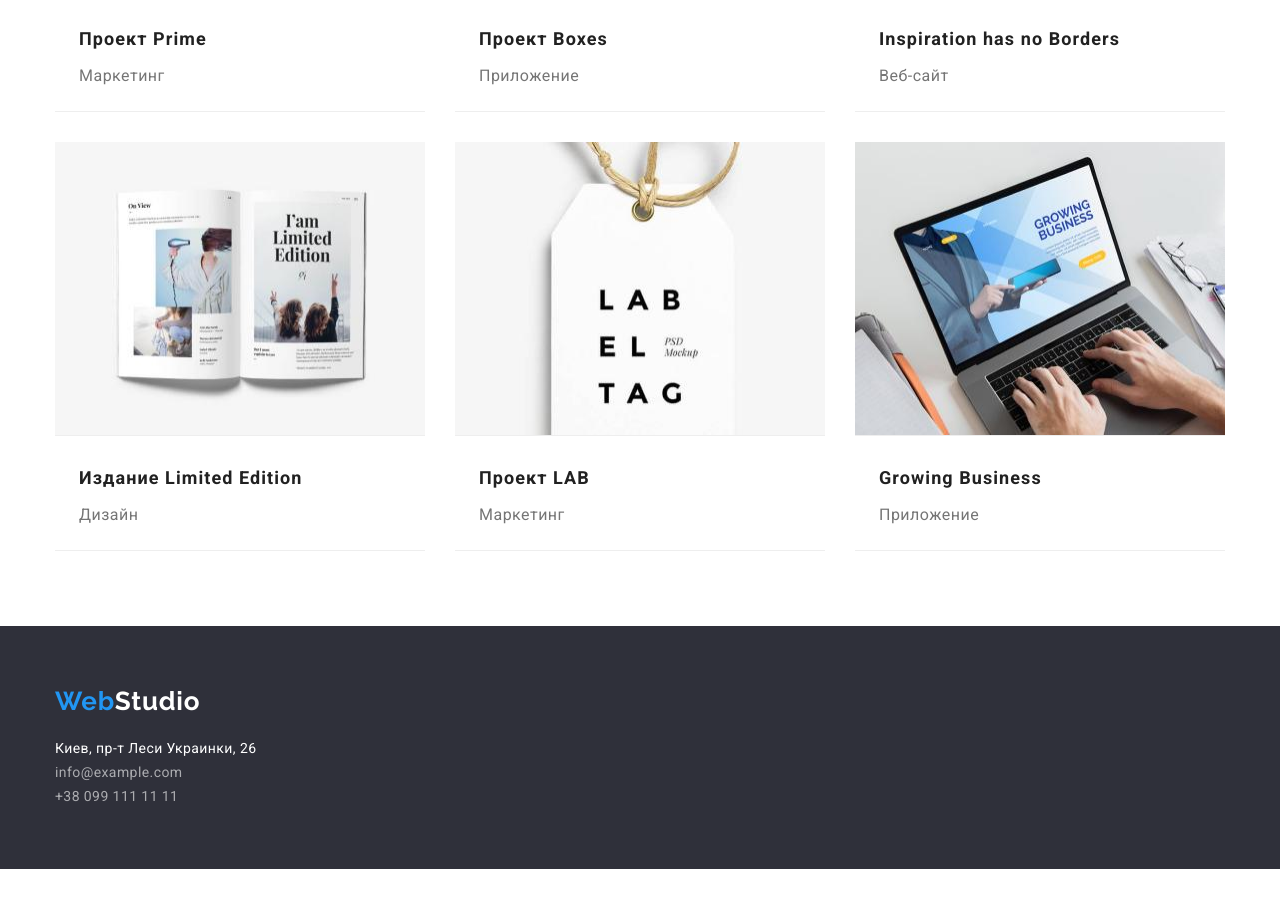
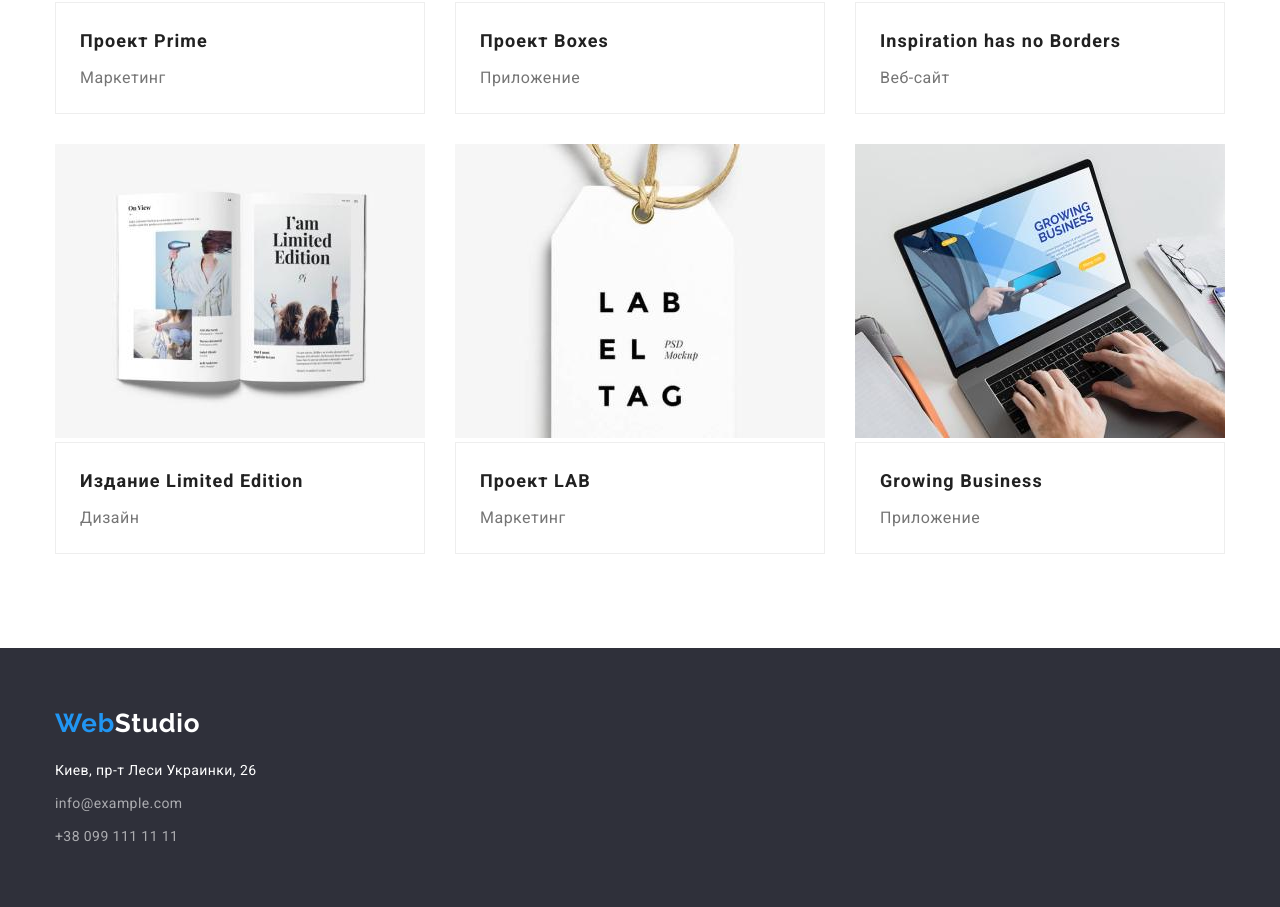
Before and after one commit to LudmilaAliarova/goit-markup-hw-03, a plain HTML site: page portfolio.html in a window 1280 px wide. Shown: the part 1001-1908 px from the top of the page. Before the commit the page ends 1870 px from the top, so only its background shows below. Drawn offline with nearby package versions, Linux system fonts and the light colour scheme.

Commit message:
change pf-btn. footer. paddings

```diff
--- a/css/styles.css
+++ b/css/styles.css
@@ -153,7 +153,7 @@ header {
 }
 
 /*---------hero-----------*/
-.hero-container {
+.hero {
   padding-top: 200px;
   padding-bottom: 200px;
 }
@@ -222,7 +222,7 @@ header {
 }
 
 /*---------works-----------*/
-.works-container {
+.works {
   padding-bottom: 94px;
 }
 .works-title {
@@ -280,9 +280,15 @@ header {
 }
 
 /*---------footer-----------*/
-.footer-container {
+footer {
   padding-top: 60px;
   padding-bottom: 60px;
+}
+.footer-item {
+margin-bottom: 9px;
+}
+.footer-item:last-child {
+  margin-bottom: 0;
 }
 .footer-logo {
   margin-bottom: 20px;
@@ -292,14 +298,12 @@ header {
   line-height: 1.71;
   letter-spacing: 0.03em;
   color: var(--text-light-color);
-  margin-bottom: 9px;
-}
+  }
 .footer-mail {
   font-size: 14px;
   line-height: 1.71;
   letter-spacing: 0.03em;
   color: rgba(255, 255, 255, 0.6);
-  margin-bottom: 9px;
 }
 .footer-tel {
   font-size: 14px;
@@ -310,13 +314,12 @@ header {
 
 /*---------portfolio-----------*/
 
-.pf-container {
-  padding-top: 94px;
-  padding-bottom: 75px;
-}
-
 .btn-container {
   margin-bottom: 35px;
+}
+.portfolio {
+  margin-left: -30px;
+  margin-bottom: -30px;
 }
 .btn-list {
   padding-bottom: 16px;
@@ -324,7 +327,7 @@ header {
   justify-content: center;
 }
 .btn-item:not(:last-child) {
-  margin-right: 30px;
+  margin-right: 8px;
 }
 .btn-item:last-child {
   margin-right: 0;
@@ -349,24 +352,21 @@ header {
 .pf-list {
   display: flex;
   flex-wrap: wrap;
-  margin-left: -30px;
-  margin-bottom: -30px;
+  /*margin-left: -30px;
+  margin-bottom: -30px;*/
 }
 .pf-item {
   flex-basis: calc((100% - 90px) / 3);
   margin-left: 30px;
   margin-bottom: 30px;
-  padding-bottom: 20px;
-  border-bottom: 1px solid #eeeeee;
+
 }
-.pf-img {
-  margin-bottom: 20px;
-  border-bottom: 1px solid #eeeeee;
+.pf-item:nth-last-child(- n + 3) {
+  margin-bottom: 0;
 }
 .pf-description {
-  width: 322;
-  margin-left: 24px;
-  margin-right: 24px;
+  padding: 20px 24px;
+  border: 1px solid #eeeeee;
 }
 .pf-project {
   font-weight: bold;
--- a/portfolio.html
+++ b/portfolio.html
@@ -52,7 +52,7 @@
     </div>
   </header>
   <main>
-    <section>
+    <section class="section">
       <div class="container pf-container">
         <div class="btn-container">
           <ul class="list btn-list">
@@ -75,6 +75,7 @@
         </div>
         <h1 class="visually-hidden"></h1>
         <h2 class="visually-hidden"></h2>
+        <div class="portfolio">
         <ul class="list pf-list">
           <li class="pf-item">
             <img class="pf-img" src="./images/pf-01-tehnokryak.jpg" alt="Технокряк" width="370" height="294" />
@@ -159,6 +160,7 @@
           </li>
         </ul>
       </div>
+      </div>
     </section>
   </main>
   <footer class="background-color">
@@ -169,14 +171,14 @@
         </a>
       </div>
       <div class="footer-contact">
-        <ul class="list">
-          <li>
+        <ul class="list footer-list">
+          <li class="footer-item">
             <a href="" class="link footer-adress change-color">Киев, пр-т Леси Украинки, 26</a>
           </li>
-          <li>
+          <li class="footer-item">
             <a href="mailto:info@example.com" class="link footer-mail change-color">info@example.com</a>
           </li>
-          <li>
+          <li class="footer-item">
             <a href="tel:+38099111111" class="link footer-tel change-color">+38 099 111 11 11</a>
           </li>
         </ul>
```
Also changed, not shown: index.html (+6 -6 lines).
